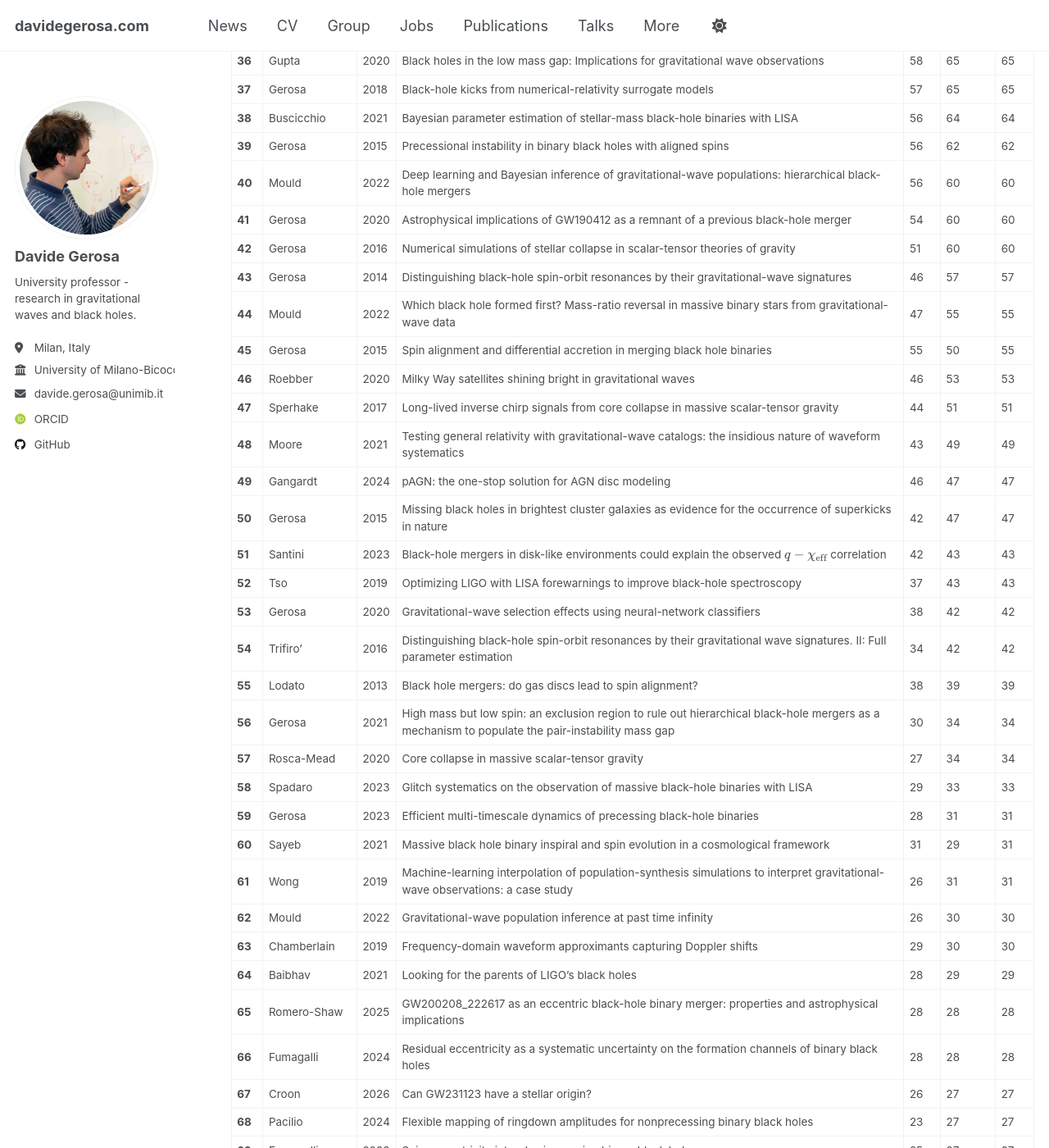
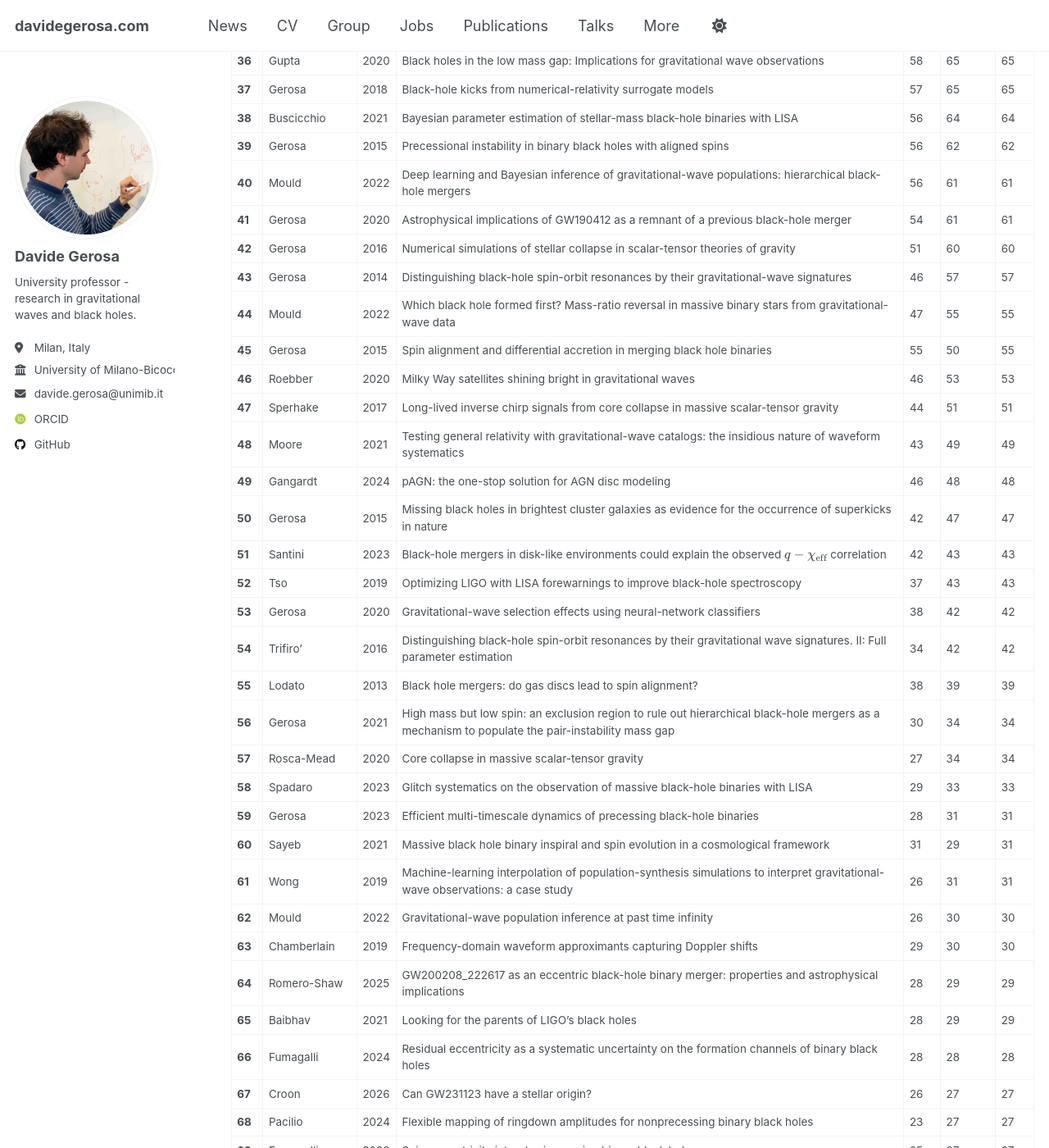
Before and after one commit to dgerosa/website, a Jekyll site: the page built from _pages/citations.md, in a window 1280 px wide and 1400 px high, scrolled down 1932 px. Shown: the whole window at 82% size. Built offline with Jekyll 4.4.1, drawn with Linux system fonts in a browser that asks for light colours; some web fonts are replaced; some of the changed text lies outside the part shown.

Commit message:
Website update from workflow

```diff
--- a/_pages/_citations.md
+++ b/_pages/_citations.md
@@ -48,8 +48,8 @@
 | **37** | Gerosa | 2018 | Black-hole kicks from numerical-relativity surrogate models | 57 | 65 | 65 |
 | **38** | Buscicchio | 2021 | Bayesian parameter estimation of stellar-mass black-hole binaries with LISA | 56 | 64 | 64 |
 | **39** | Gerosa | 2015 | Precessional instability in binary black holes with aligned spins | 56 | 62 | 62 |
-| **40** | Mould | 2022 | Deep learning and Bayesian inference of gravitational-wave populations: hierarchical black-hole mergers | 56 | 60 | 60 |
-| **41** | Gerosa | 2020 | Astrophysical implications of GW190412 as a remnant of a previous black-hole merger | 54 | 60 | 60 |
+| **40** | Mould | 2022 | Deep learning and Bayesian inference of gravitational-wave populations: hierarchical black-hole mergers | 56 | 61 | 61 |
+| **41** | Gerosa | 2020 | Astrophysical implications of GW190412 as a remnant of a previous black-hole merger | 54 | 61 | 61 |
 | **42** | Gerosa | 2016 | Numerical simulations of stellar collapse in scalar-tensor theories of gravity | 51 | 60 | 60 |
 | **43** | Gerosa | 2014 | Distinguishing black-hole spin-orbit resonances by their gravitational-wave signatures | 46 | 57 | 57 |
 | **44** | Mould | 2022 | Which black hole formed first? Mass-ratio reversal in massive binary stars from gravitational-wave data | 47 | 55 | 55 |
@@ -57,7 +57,7 @@
 | **46** | Roebber | 2020 | Milky Way satellites shining bright in gravitational waves | 46 | 53 | 53 |
 | **47** | Sperhake | 2017 | Long-lived inverse chirp signals from core collapse in massive scalar-tensor gravity | 44 | 51 | 51 |
 | **48** | Moore | 2021 | Testing general relativity with gravitational-wave catalogs: the insidious nature of waveform systematics | 43 | 49 | 49 |
-| **49** | Gangardt | 2024 | pAGN: the one-stop solution for AGN disc modeling | 46 | 47 | 47 |
+| **49** | Gangardt | 2024 | pAGN: the one-stop solution for AGN disc modeling | 46 | 48 | 48 |
 | **50** | Gerosa | 2015 | Missing black holes in brightest cluster galaxies as evidence for the occurrence of superkicks in nature | 42 | 47 | 47 |
 | **51** | Santini | 2023 | Black-hole mergers in disk-like environments could explain the observed $$q-\chi_\mathrm{eff}$$ correlation | 42 | 43 | 43 |
 | **52** | Tso | 2019 | Optimizing LIGO with LISA forewarnings to improve black-hole spectroscopy | 37 | 43 | 43 |
@@ -72,8 +72,8 @@
 | **61** | Wong | 2019 | Machine-learning interpolation of population-synthesis simulations to interpret gravitational-wave observations: a case study | 26 | 31 | 31 |
 | **62** | Mould | 2022 | Gravitational-wave population inference at past time infinity | 26 | 30 | 30 |
 | **63** | Chamberlain | 2019 | Frequency-domain waveform approximants capturing Doppler shifts | 29 | 30 | 30 |
-| **64** | Baibhav | 2021 | Looking for the parents of LIGO's black holes | 28 | 29 | 29 |
-| **65** | Romero-Shaw | 2025 | GW200208_222617 as an eccentric black-hole binary merger: properties and astrophysical implications | 28 | 28 | 28 |
+| **64** | Romero-Shaw | 2025 | GW200208_222617 as an eccentric black-hole binary merger: properties and astrophysical implications | 28 | 29 | 29 |
+| **65** | Baibhav | 2021 | Looking for the parents of LIGO's black holes | 28 | 29 | 29 |
 | **66** | Fumagalli | 2024 | Residual eccentricity as a systematic uncertainty on the formation channels of binary black holes | 28 | 28 | 28 |
 | **67** | Croon | 2026 | Can GW231123 have a stellar origin? | 26 | 27 | 27 |
 | **68** | Pacilio | 2024 | Flexible mapping of ringdown amplitudes for nonprecessing binary black holes | 23 | 27 | 27 |
```
Also changed, not shown: other parts of _pages/_citations.md (+21 -21 lines), _pages/_group.md (+1 -1 lines), _pages/_publications.md (+1 -1 lines), _pages/_talks.md (+1 -1 lines).
